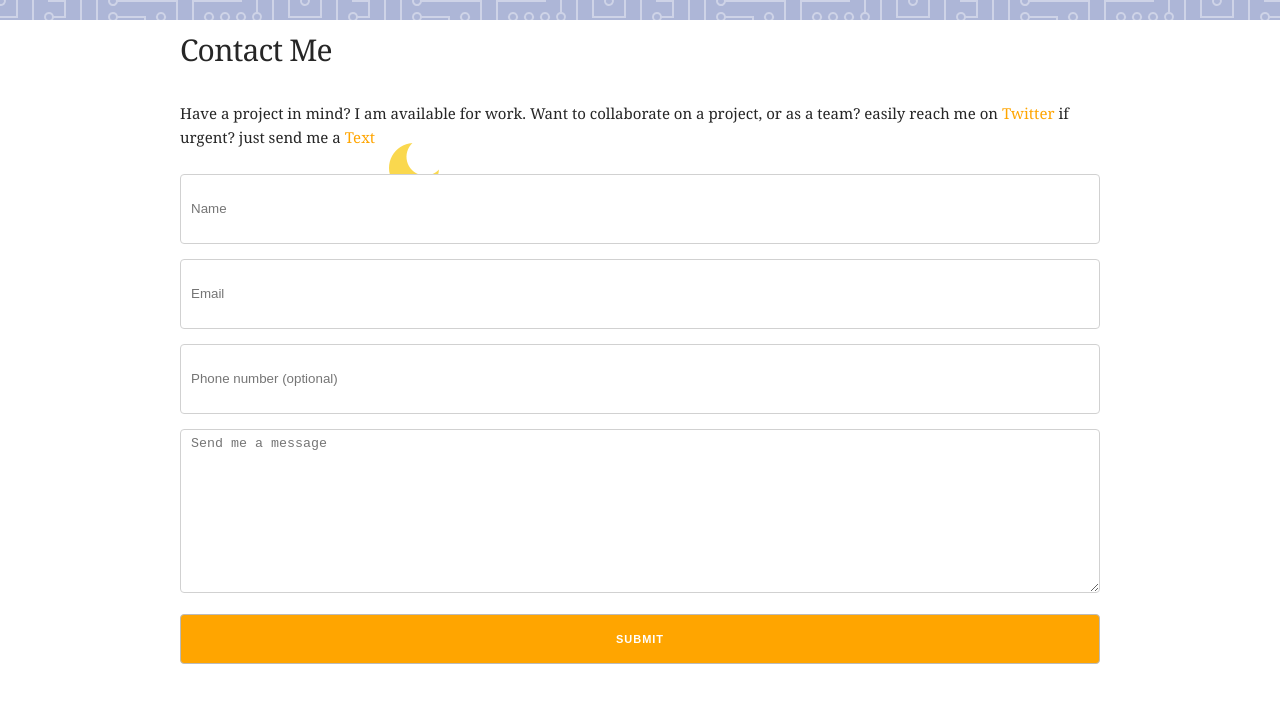
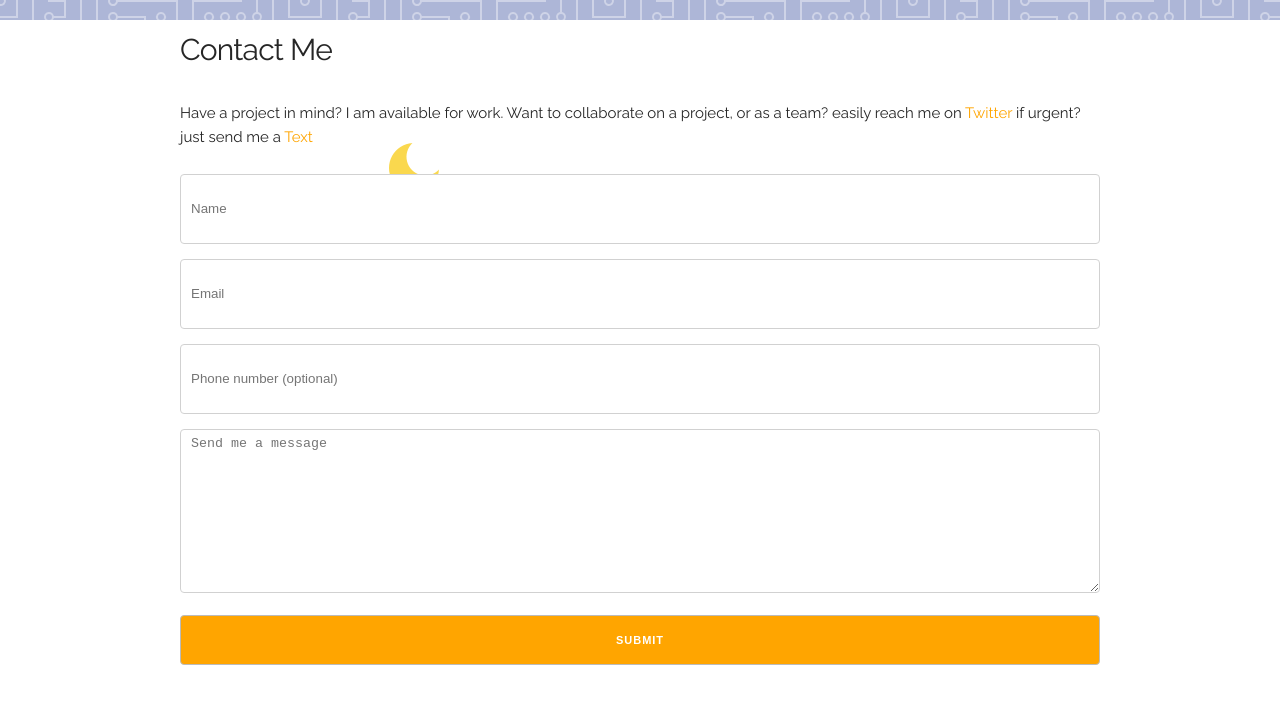
Before and after one commit to Akohjesse/Portfolio-1, a website: page contact.html in a window 1280 px wide. Drawn offline with nearby package versions, Linux system fonts and the light colour scheme; some packages are replaced by stand-ins of ours; a script that the page names is missing.

Commit message:
reinstating

```diff
--- a/Css/contact.scss
+++ b/Css/contact.scss
@@ -7,7 +7,7 @@ body{
     margin:0;
     height: auto;
     background: rgb(255, 255, 255);
-    font-family: 'Raleway', sans-serif;
+    font-family: 'Raleway', sans-serif !important;
  }
  .container{
     width:100%;
--- a/Css/main.scss
+++ b/Css/main.scss
@@ -13,7 +13,6 @@ body{
    transition: 0.5s ease-in;
 
    color:$mainCol;
-   font-family: Cambria, Cochin, Georgia, Times, 'Times New Roman', serif;
 
 }
 .coloredTxt{
--- a/contact.html
+++ b/contact.html
@@ -12,13 +12,14 @@
     <meta name="theme-color" content="white"/>
     <meta name='target' content='all'>
     <link rel="icon" type="image/x-icon" href="Images/boy_stolen.png">
+	<link href="https://fonts.googleapis.com/css2?family=Raleway&family=Poppins&display=swap" rel="stylesheet">
     <link rel="stylesheet" href="https://cdnjs.cloudflare.com/ajax/libs/skeleton/2.0.4/skeleton.css" integrity="sha512-5fsy+3xG8N/1PV5MIJz9ZsWpkltijBI48gBzQ/Z2eVATePGHOkMIn+xTDHIfTZFVb9GMpflF2wOWItqxAP2oLQ==" crossorigin="anonymous" />
     <link rel="stylesheet" href="Css/contact.css">
     <link rel="stylesheet" href="Css/Ast.css">
     <link rel="stylesheet" href="Css/main.css">
     <link href="https://cdn.jsdelivr.net/npm/remixicon@2.5.0/fonts/remixicon.css" rel="stylesheet">
     <link rel="preconnect" href="https://fonts.gstatic.com">
-    <link href="https://fonts.googleapis.com/css2?family=Raleway&family=Poppins&display=swap" rel="stylesheet">
+
     <link rel="stylesheet" href="https://cdnjs.cloudflare.com/ajax/libs/animate.css/4.1.1/animate.min.css">
 
     <title>Hire Me</title>
```
Also changed, not shown: Css/main.css, 1 other file.
